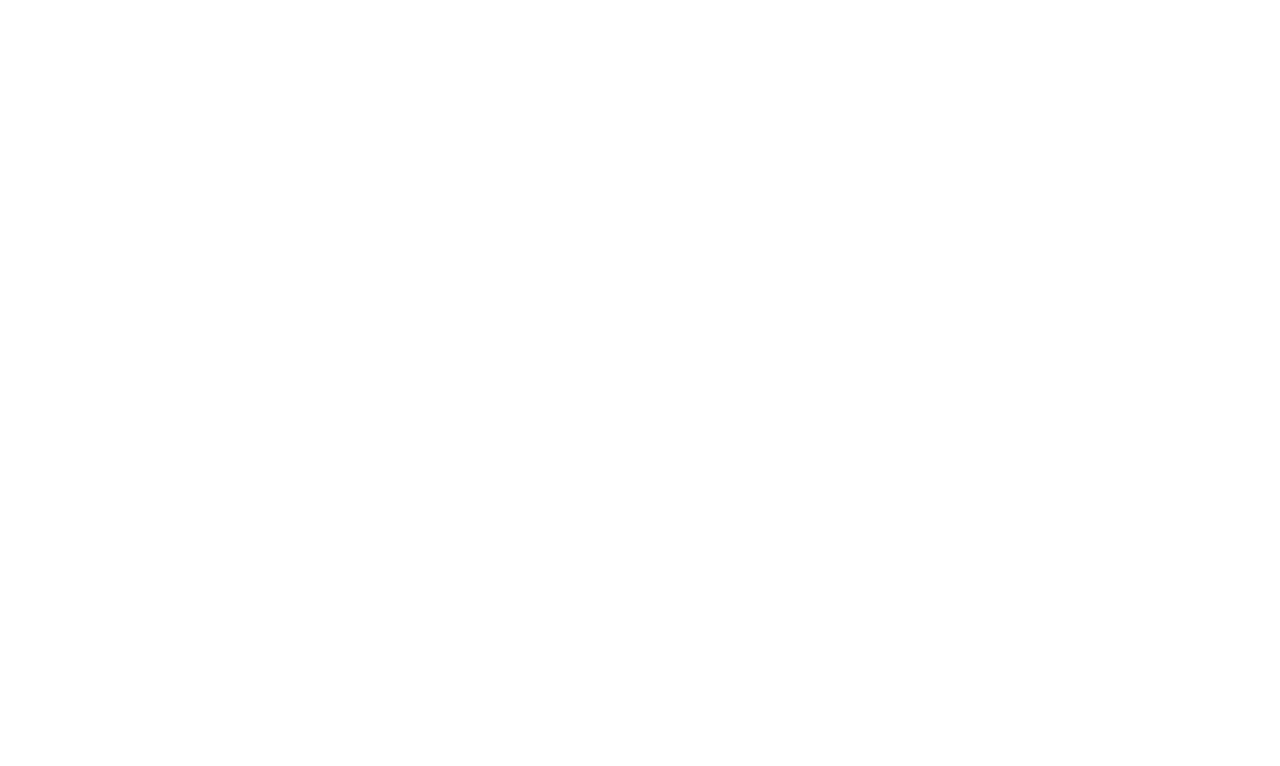
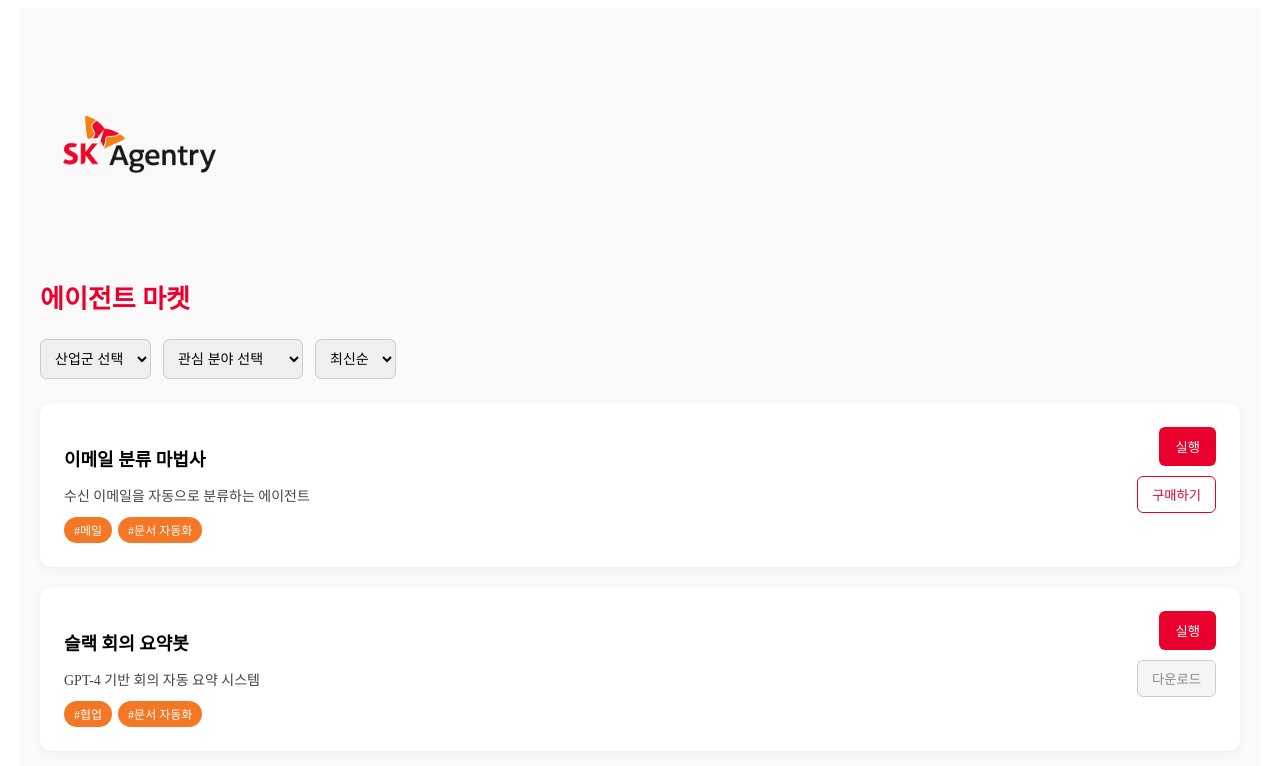
Before and after one commit to swh9534/SK-Agentry-FE, a Vue app in the folder SK_Agentry_FE/: page /agent-market in a window 1280 px wide. Before the commit this address had no page. Shown: the top 766 px of the page. Built offline with nearby package versions, Linux system fonts and the light colour scheme.

Commit message:
agentmarket 추가가

```diff
--- /dev/null
+++ b/SK_Agentry_FE/src/pages/AgentCard.vue
@@ -0,0 +1,40 @@
+<template>
+    <div class="agent-card">
+      <div class="card-left">
+        <h3 class="agent-title">{{ agent.name }}</h3>
+        <p class="agent-desc">{{ agent.description }}</p>
+        <div class="tag-list">
+          <span v-for="tag in agent.tags" :key="tag" class="tag">#{{ tag }}</span>
+        </div>
+      </div>
+      <div class="agent-actions">
+        <button class="run-btn">실행</button>
+        <button
+          class="buy-btn"
+          :class="{ disabled: agent.purchased }"
+          @click="handleBuy"
+        >
+          {{ agent.purchased ? '다운로드' : '구매하기' }}
+        </button>
+      </div>
+    </div>
+  </template>
+
+  <script setup>
+  defineProps({
+    agent: {
+      type: Object,
+      required: true
+    }
+  })
+
+  function handleBuy() {
+    if (agent.purchased) {
+      // 다운로드 처리
+      window.open(agent.downloadUrl, '_blank')
+    } else {
+      alert('결제 페이지로 이동합니다.')
+      // 결제 연동 코드 추가 가능
+    }
+  }
+  </script>
--- /dev/null
+++ b/SK_Agentry_FE/src/pages/AgentMarket.vue
@@ -0,0 +1,83 @@
+<template>
+    <div class="market-wrapper">
+        <!-- 로고 영역 -->
+    <div class="logo-box">
+      <img src="/SK_Agentry_logo.png" alt="SK Agentry 로고" />
+    </div>
+      <h2 class="market-title">에이전트 마켓</h2>
+
+      <div class="filter-bar">
+        <select v-model="selectedIndustry">
+          <option value="">산업군 선택</option>
+          <option v-for="industry in industries" :key="industry" :value="industry">
+            {{ industry }}
+          </option>
+        </select>
+
+        <select v-model="selectedInterest">
+          <option value="">관심 분야 선택</option>
+          <option v-for="interest in interests" :key="interest" :value="interest">
+            {{ interest }}
+          </option>
+        </select>
+
+        <select v-model="selectedSort">
+          <option value="latest">최신순</option>
+          <option value="popular">인기순</option>
+          <option value="price">가격순</option>
+        </select>
+      </div>
+
+      <div class="agent-list">
+        <AgentCard
+          v-for="agent in filteredAgents"
+          :key="agent.id"
+          :agent="agent"
+        />
+      </div>
+    </div>
+  </template>
+
+  <script setup>
+  import { ref, computed } from 'vue'
+  import AgentCard from './AgentCard.vue'
+  import '../styles/agentMarket.css'
+
+  const industries = ['공공', '제조', '금융', '유통/물류', 'IT/통신', '서비스업', '기타']
+  const interests = ['스마트 팩토리', 'ESG', '고객 상담 자동화', '문서 자동화', 'AI 분석', '업무 효율화']
+
+  const selectedIndustry = ref('')
+  const selectedInterest = ref('')
+  const selectedSort = ref('latest')
+
+  const agents = [
+    {
+      id: 1,
+      name: '이메일 분류 마법사',
+      description: '수신 이메일을 자동으로 분류하는 에이전트',
+      tags: ['메일', '문서 자동화'],
+      industry: 'IT/통신',
+      purchased: false,
+      downloadUrl: '/downloads/email_sorter.py'
+    },
+    {
+      id: 2,
+      name: '슬랙 회의 요약봇',
+      description: 'GPT-4 기반 회의 자동 요약 시스템',
+      tags: ['협업', '문서 자동화'],
+      industry: '서비스업',
+      purchased: true,
+      downloadUrl: '/downloads/slack_summary.py'
+    }
+  ]
+
+  const filteredAgents = computed(() => {
+    return agents.filter(agent => {
+      const matchIndustry =
+        !selectedIndustry.value || agent.industry === selectedIndustry.value
+      const matchInterest =
+        !selectedInterest.value || agent.tags.includes(selectedInterest.value)
+      return matchIndustry && matchInterest
+    })
+  })
+  </script>
--- a/SK_Agentry_FE/src/router/index.js
+++ b/SK_Agentry_FE/src/router/index.js
@@ -1,10 +1,12 @@
 import { createRouter, createWebHistory } from 'vue-router'
 import LoginPage from '../pages/LoginPage.vue'
 import SignUpPage from '../pages/SignUpPage.vue'
+import AgentMarket from '../pages/AgentMarket.vue'
 
 const routes = [
   { path: '/login', component: LoginPage },
   { path: '/signup', component: SignUpPage },
+  { path: '/agent-market', component: AgentMarket },
   { path: '/', redirect: '/login' }
 ]
 
--- /dev/null
+++ b/SK_Agentry_FE/src/styles/agentMarket.css
@@ -0,0 +1,115 @@
+.logo-wrapper {
+    position: absolute;
+    top: 0px;
+    left: 24px;
+  }
+
+  .logo-wrapper img {
+    height: 200px;
+  }
+
+
+.market-wrapper {
+    max-width: 1200px;
+    margin: 0 auto;
+    padding: 40px 20px;
+    background-color: #FBFAFB;
+  }
+
+  .market-title {
+    font-size: 26px;
+    color: #ea002c;
+    font-weight: bold;
+    margin-bottom: 24px;
+  }
+
+  .filter-bar {
+    display: flex;
+    gap: 12px;
+    margin-bottom: 24px;
+  }
+
+  .filter-bar select {
+    padding: 10px;
+    border-radius: 6px;
+    border: 1px solid #ccc;
+    font-size: 14px;
+
+  }
+
+  .agent-list {
+    display: flex;
+    flex-direction: column;
+    gap: 20px;
+  }
+
+  /* 카드 스타일 */
+  .agent-card {
+    background: #fff;
+    border-radius: 12px;
+    padding: 24px;
+    box-shadow: 0 2px 10px rgba(0,0,0,0.05);
+    display: flex;
+    justify-content: space-between;
+    align-items: flex-start;
+  }
+
+  .agent-title {
+    font-size: 18px;
+    font-weight: bold;
+    margin-bottom: 8px;
+  }
+
+  .agent-desc {
+    font-size: 14px;
+    color: #444;
+    margin-bottom: 12px;
+  }
+
+  .tag-list {
+    display: flex;
+    gap: 6px;
+    flex-wrap: wrap;
+  }
+
+  .tag {
+    background-color: #f47725;
+    color: white;
+    padding: 4px 10px;
+    border-radius: 20px;
+    font-size: 12px;
+  }
+
+  .agent-actions {
+    display: flex;
+    flex-direction: column;
+    gap: 10px;
+    align-items: flex-end;
+  }
+
+  .run-btn {
+    background-color: #ea002c;
+    color: white;
+    border: none;
+    padding: 10px 16px;
+    border-radius: 6px;
+    cursor: pointer;
+    font-weight: 500;
+  }
+
+  .buy-btn {
+    background: white;
+    color: #ea002c;
+    border: 1.5px solid #ea002c;
+    padding: 8px 14px;
+    border-radius: 6px;
+    font-weight: 500;
+    cursor: pointer;
+  }
+
+  .buy-btn.disabled {
+    background-color: #f5f5f5;
+    color: #888;
+    border-color: #ccc;
+    cursor: default;
+  }
```
